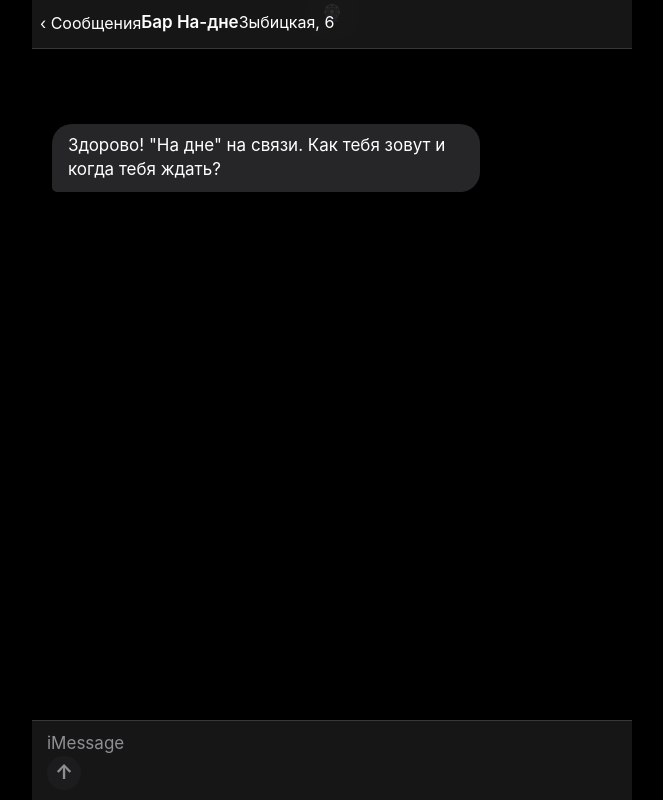
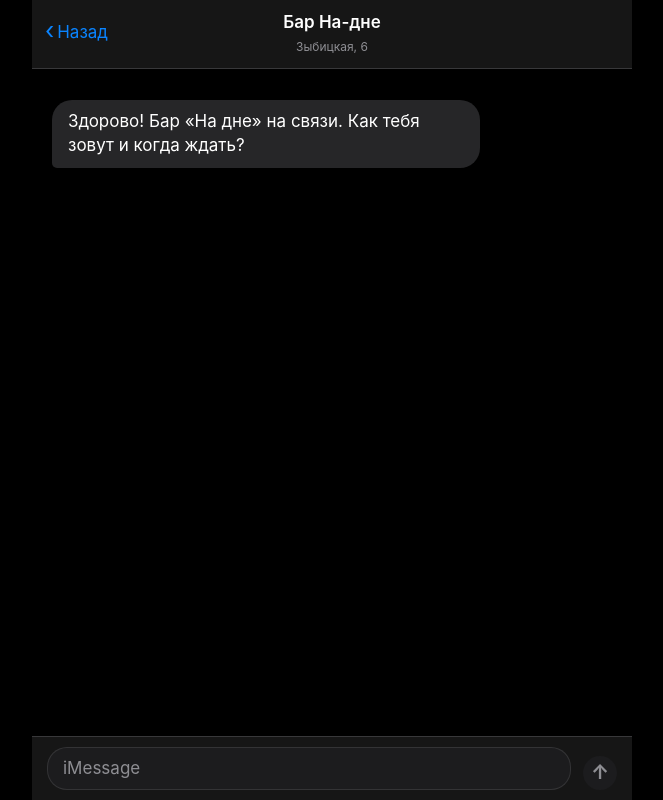
Before and after one commit to Vazhniy/Booking_bar-na-dne, a React (Vite) app in the folder frontend/: page / in a window 1280 px wide. Shown: the whole page, without its empty margins (308-971 px from the left). Built offline with nearby package versions, Linux system fonts and the light colour scheme.

Commit message:
Refactor chat messages and improve loading indicator

```diff
--- a/frontend/src/App.jsx
+++ b/frontend/src/App.jsx
@@ -2,16 +2,19 @@ import React, { useState, useEffect, useRef } from 'react';
 import axios from 'axios';
 import './App.css';
 
+// ВАЖНО: Убедись, что тут твоя актуальная ссылка с Render
 const RENDER_URL = 'https://booking-bar-na-dne.onrender.com';
 
 function App() {
+  // Начальное сообщение от "бармена"
   const [messages, setMessages] = useState([
-    { role: 'bot', text: 'Здорово! "На дне" на связи. Как тебя зовут и когда тебя ждать?' }
+    { role: 'bot', text: 'Здорово! Бар «На дне» на связи. Как тебя зовут и когда ждать?' }
   ]);
   const [input, setInput] = useState('');
   const [loading, setLoading] = useState(false);
   const chatEndRef = useRef(null);
 
+  // Автопрокрутка вниз при новом сообщении
   useEffect(() => {
     chatEndRef.current?.scrollIntoView({ behavior: "smooth" });
   }, [messages]);
@@ -21,17 +24,20 @@ function App() {
 
     const userMsg = { role: 'user', text: input };
     setMessages(prev => [...prev, userMsg]);
-    setInput('');
+    const currentInput = input;
+    setInput(''); // Очищаем поле сразу
     setLoading(true);
 
     try {
       const response = await axios.post(`${RENDER_URL}/api/chat`, {
-        message: input,
-        history: messages
+        message: currentInput,
+        // Отправляем историю для контекста
+        history: messages.map(m => ({role: m.role, text: m.text}))
       });
       setMessages(prev => [...prev, { role: 'bot', text: response.data.text }]);
     } catch (error) {
-      setMessages(prev => [...prev, { role: 'bot', text: 'Ошибка сети. Попробуй позже.' }]);
+      console.error("Ошибка:", error);
+      setMessages(prev => [...prev, { role: 'bot', text: 'Проблемы со связью. Попробуй еще раз.' }]);
     } finally {
       setLoading(false);
     }
@@ -39,28 +45,34 @@ function App() {
 
   return (
     <div className="app-container">
-      <button className="wheel-btn-ios">🎡</button>
 
+      {/* Шапка в стиле iOS */}
       <header className="header">
-        <button className="back-button"><span>‹</span> Сообщения</button>
-        <div className="header-info">
+        <div className="header-back">
+          <span>‹</span> Назад
+        </div>
+        <div className="header-title">
           <span className="bar-name">Бар На-дне</span>
-          <span className="bar-address">Зыбицкая, 6</span>
+          <span className="bar-status">Зыбицкая, 6</span>
         </div>
+        <div className="header-right"></div> {/* Заглушка для баланса */}
       </header>
 
+      {/* Окно чата */}
       <div className="chat-window">
         {messages.map((msg, i) => (
           <div key={i} className={`message ${msg.role}`}>
             {msg.text}
           </div>
         ))}
-        {loading && <div className="message bot">...</div>}
-        <div ref={chatEndRef} />
+        {/* Простой индикатор загрузки в стиле iOS */}
+        {loading && <div className="message bot" style={{color: '#8E8E93'}}>...</div>}
+        <div ref={chatEndRef} /> {/* Якорь для прокрутки */}
       </div>
 
+      {/* Панель ввода в стиле iMessage */}
       <div className="input-area">
-        <div className="input-container">
+        <div className="input-wrapper">
           <input
             type="text"
             placeholder="iMessage"
@@ -68,10 +80,14 @@ function App() {
             onChange={(e) => setInput(e.target.value)}
             onKeyPress={(e) => e.key === 'Enter' && handleSend()}
           />
-          <button className="send-btn" onClick={handleSend} disabled={!input.trim()}>
-            ↑
-          </button>
         </div>
+        <button
+            className="send-btn"
+            onClick={handleSend}
+            disabled={!input.trim() || loading}
+        >
+          ↑
+        </button>
       </div>
     </div>
   );
```
